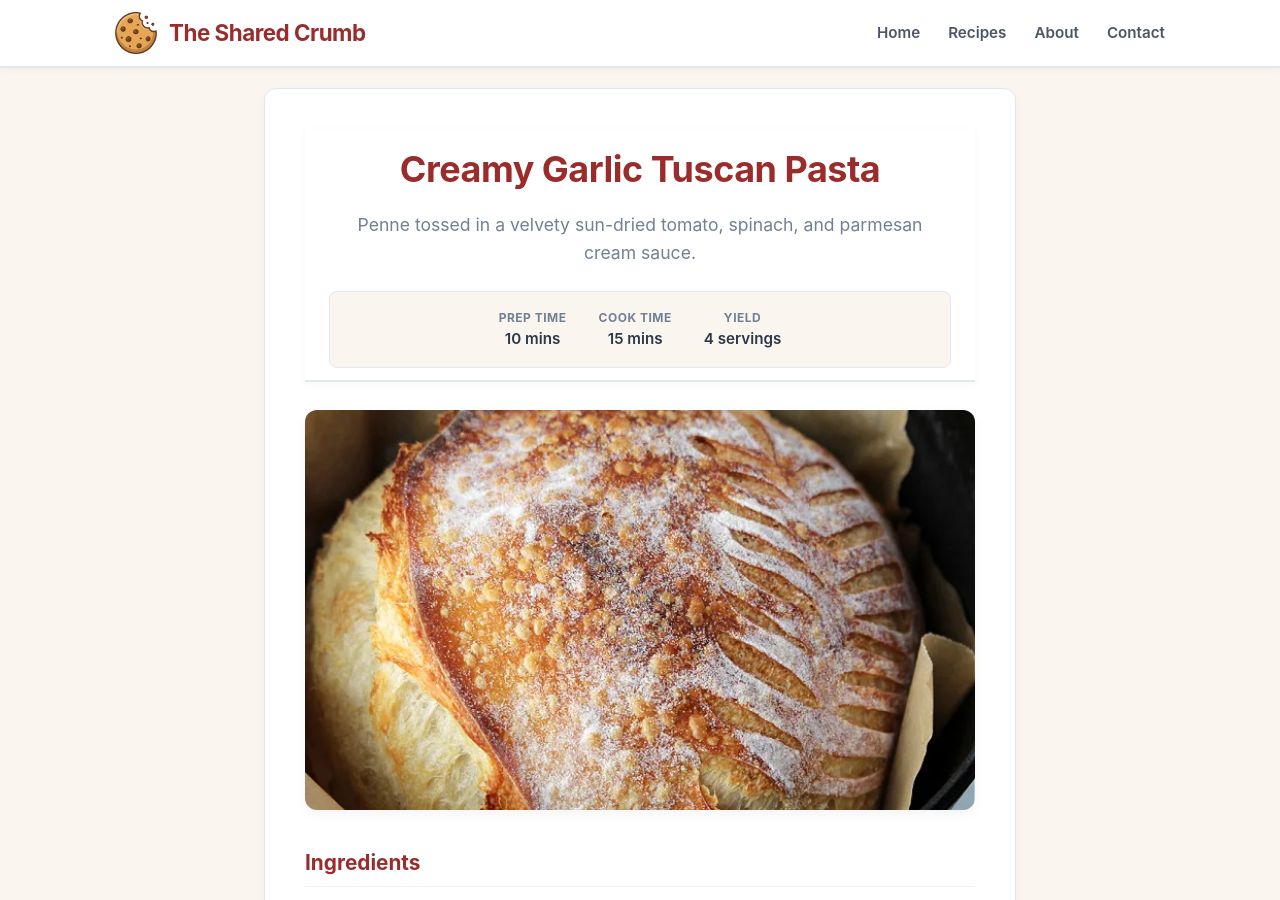
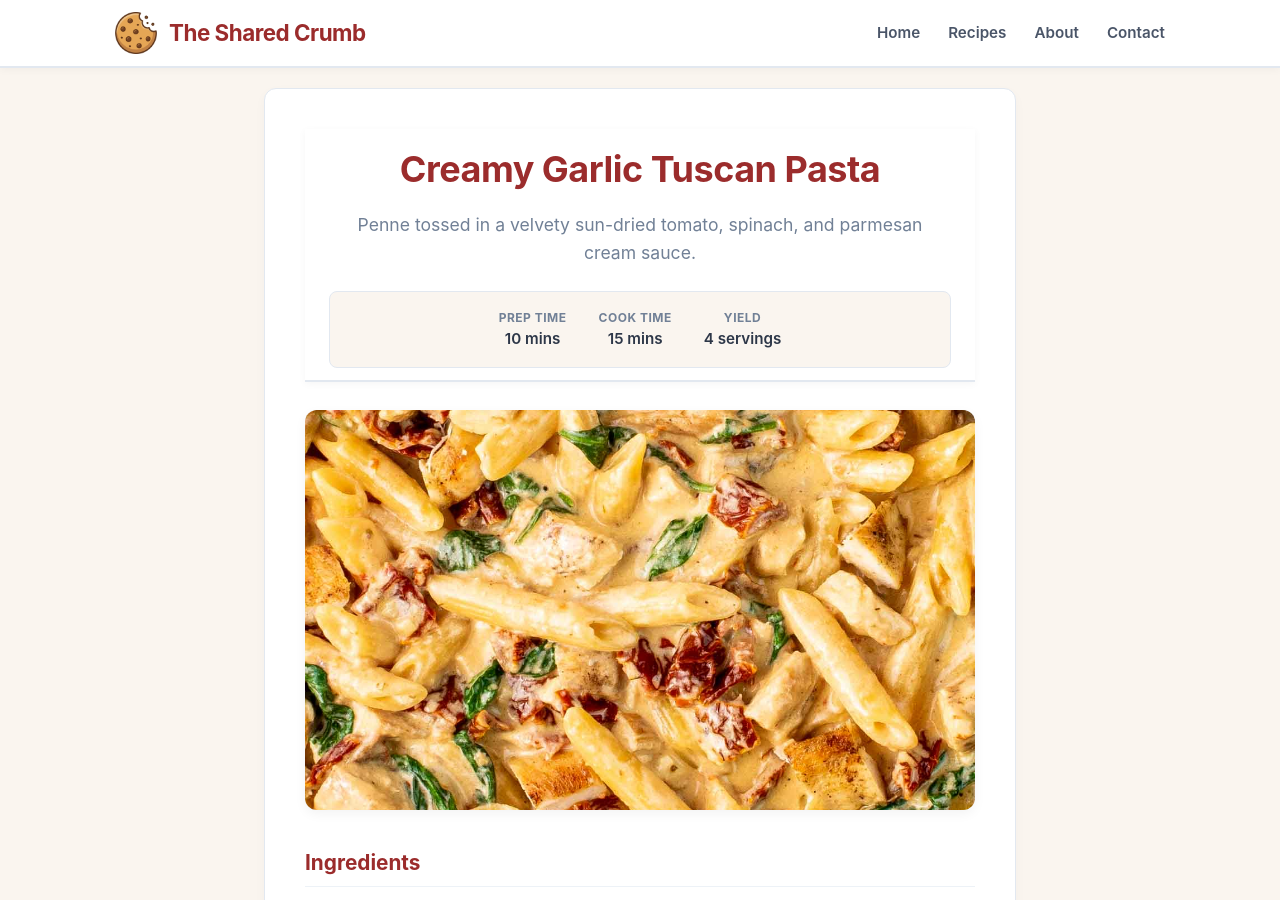
Before and after one commit to TheSharedCrumb/TheSharedCrumb, a Jekyll site: the page built from _recipes/test-tuscan-pasta.md, in a window 1280 px wide and 900 px high. Built offline with Jekyll 4.4.1, drawn with Linux system fonts in a browser that asks for light colours.

Commit message:
Change image for Tuscan pasta recipe
Updated the image reference for the Tuscan pasta recipe.

```diff
--- a/_recipes/test-tuscan-pasta.md
+++ b/_recipes/test-tuscan-pasta.md
@@ -6,7 +6,7 @@ category: [Main Courses, Quick & Easy]
 prep_time: "10 mins"
 cook_time: "15 mins"
 yield: "4 servings"
-image: "/assets/images/Sourdough-Bread_TEST.png"
+image: "/assets/images/Tuscan_TEST.jpg"
 ---
 
 ### Ingredients
```
